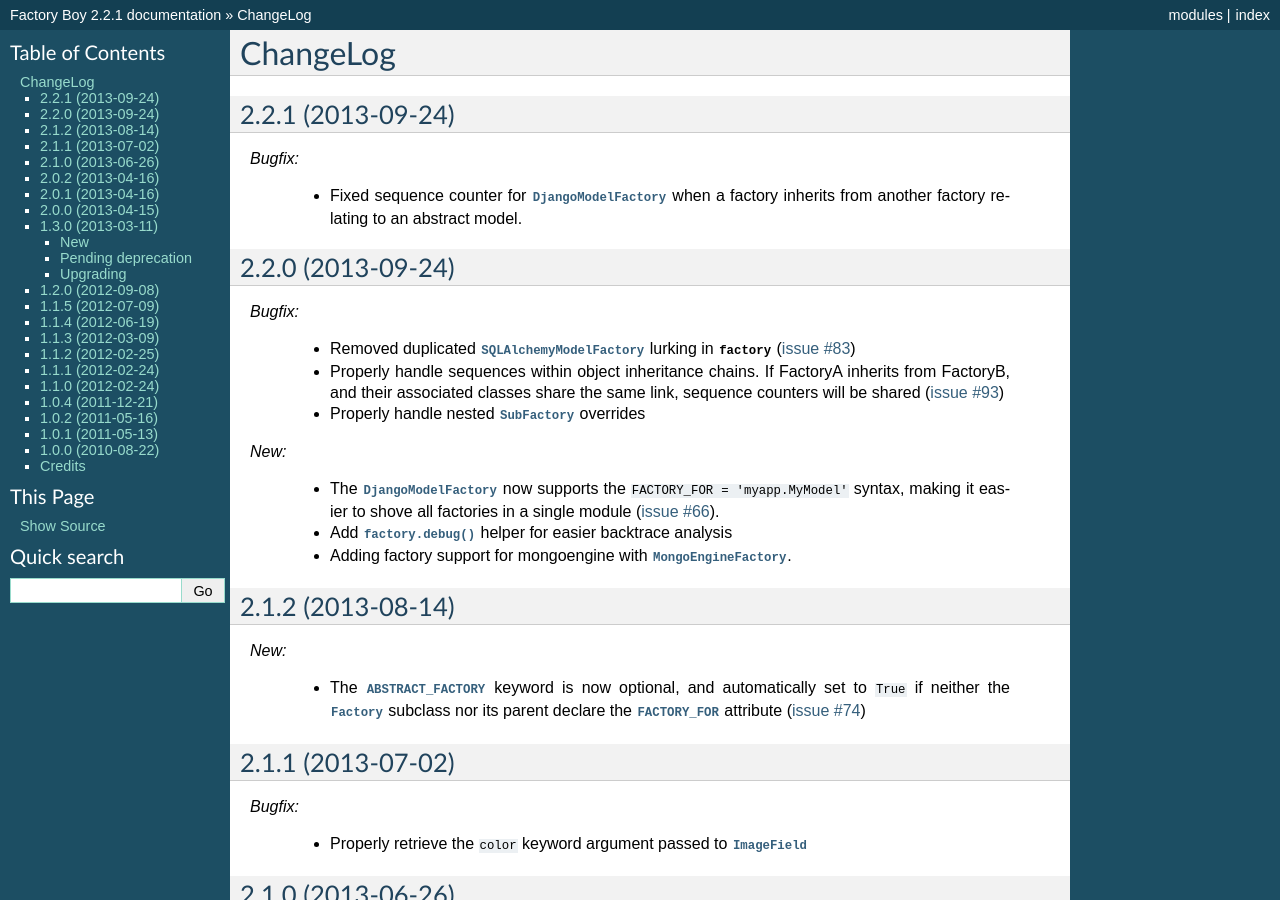
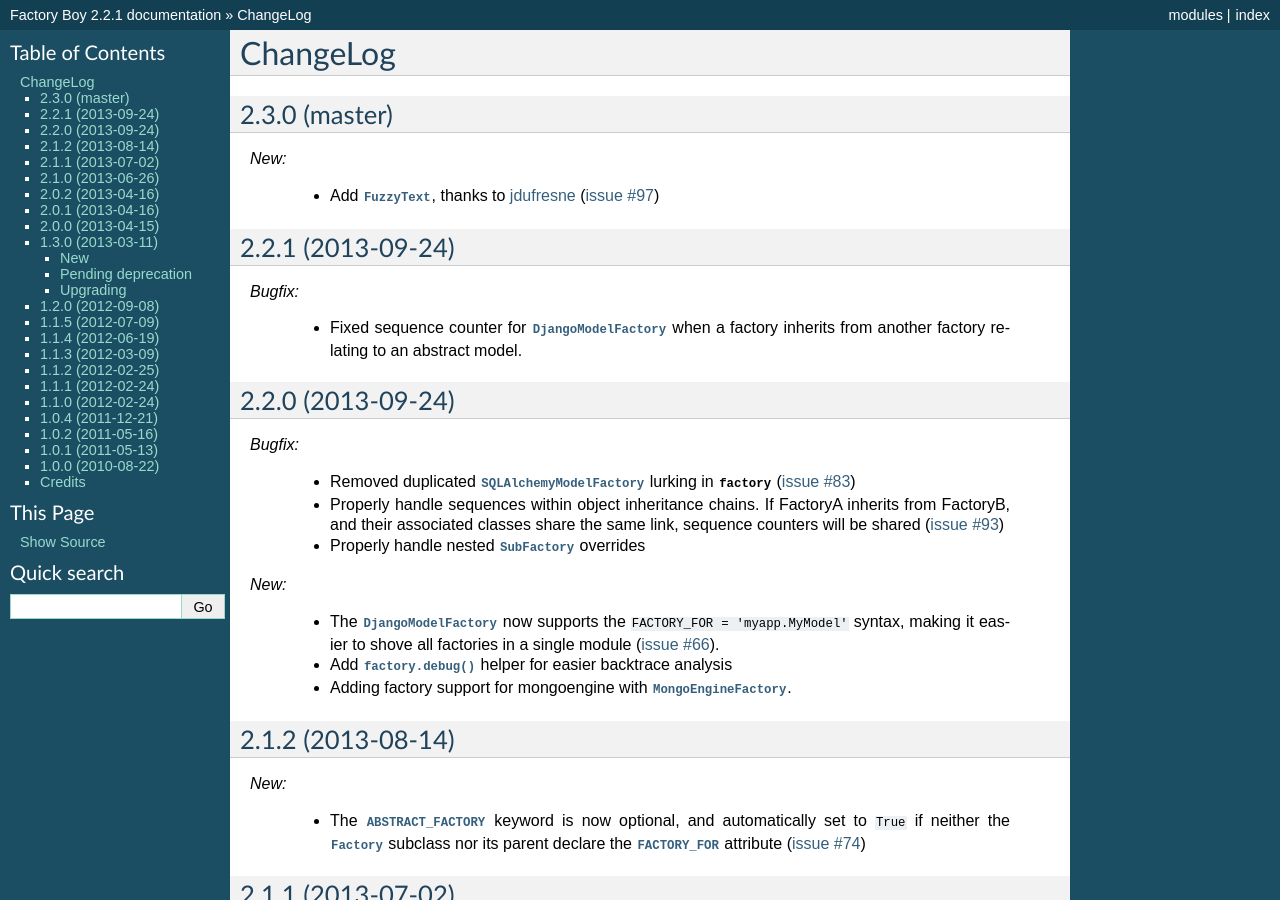
Before and after one commit to FactoryBoy/factory_boy, a Sphinx documentation site: the page built from docs/changelog.rst, in a window 1280 px wide and 900 px high. Built offline with Sphinx 7.4.7, drawn with Linux system fonts in a browser that asks for light colours.

Commit message:
Update Changelog with FuzzyText (Closes #97).

```diff
--- a/docs/changelog.rst
+++ b/docs/changelog.rst
@@ -1,6 +1,15 @@
 ChangeLog
 =========
 
+
+.. _v2.3.0:
+
+2.3.0 (master)
+--------------
+
+*New:*
+
+    - Add :class:`~factory.fuzzy.FuzzyText`, thanks to `jdufresne <https://github.com/jdufresne>`_ (:issue:`97`)
 
 .. _v2.2.1:
 
```
